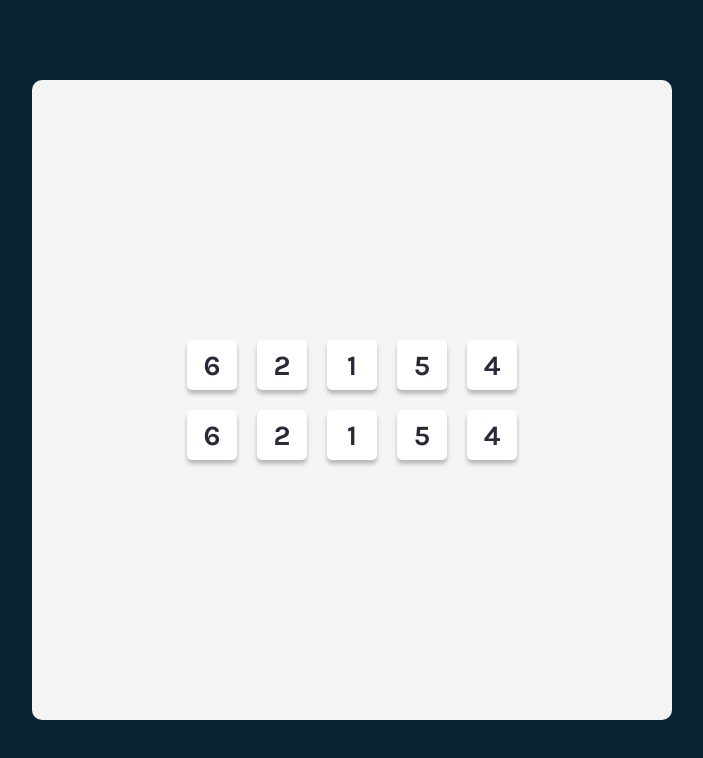
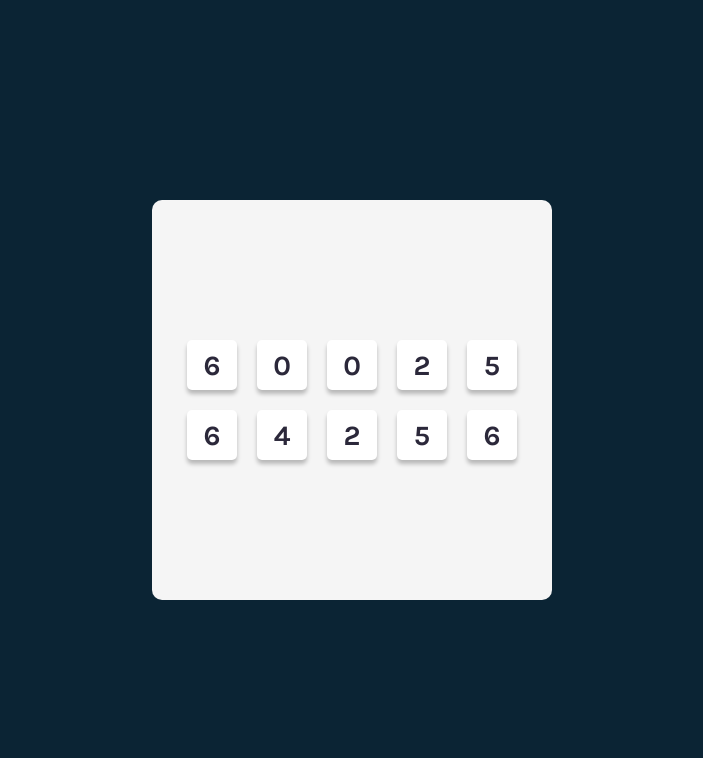
Before and after one commit to LesleyWesley/tenzies-project, a React (Vite) app: page / in a window 1280 px wide. Shown: the top 758 px of the page, without its empty margins (288-991 px from the left). Built offline with nearby package versions, Linux system fonts and the light colour scheme.

Commit message:
Initialized state as the newDiceArray and mapped over it to render die elements

```diff
--- a/src/App.css
+++ b/src/App.css
@@ -23,7 +23,7 @@ body {
 
 main {
   background-color: #F5F5F5;
-  height: 80%;
+  height: 400px;
   aspect-ratio: 1;
   border-radius: 10px;
   display: flex;
--- a/src/App.jsx
+++ b/src/App.jsx
@@ -1,4 +1,4 @@
-import { useState } from 'react'
+import React from "react"
 import reactLogo from './assets/react.svg'
 import viteLogo from '/vite.svg'
 import './App.css'
@@ -11,24 +11,21 @@ function App() {
       for (let i = 0; i < 10; i++) {
         newDiceArray.push( Math.floor(Math.random() * 7))
       }
-      console.log(newDiceArray)
+      return newDiceArray
     }
 
-    allNewDice()
+    const [newDice, setNewDice] = React.useState(allNewDice())
+
+    const diceElements = newDice.map(die => {
+      return (
+        <Dice  number={die}/>
+      )
+    })
 
     return (
       <main>
         <div className="dice-container">
-          <Dice number="6"/>
-          <Dice number="2" />
-          <Dice number="1" />
-          <Dice number="5" />
-          <Dice number="4" />
-          <Dice number="6"/>
-          <Dice number="2" />
-          <Dice number="1" />
-          <Dice number="5" />
-          <Dice number="4" />
+          {diceElements}
         </div>
       </main>
     )
```
